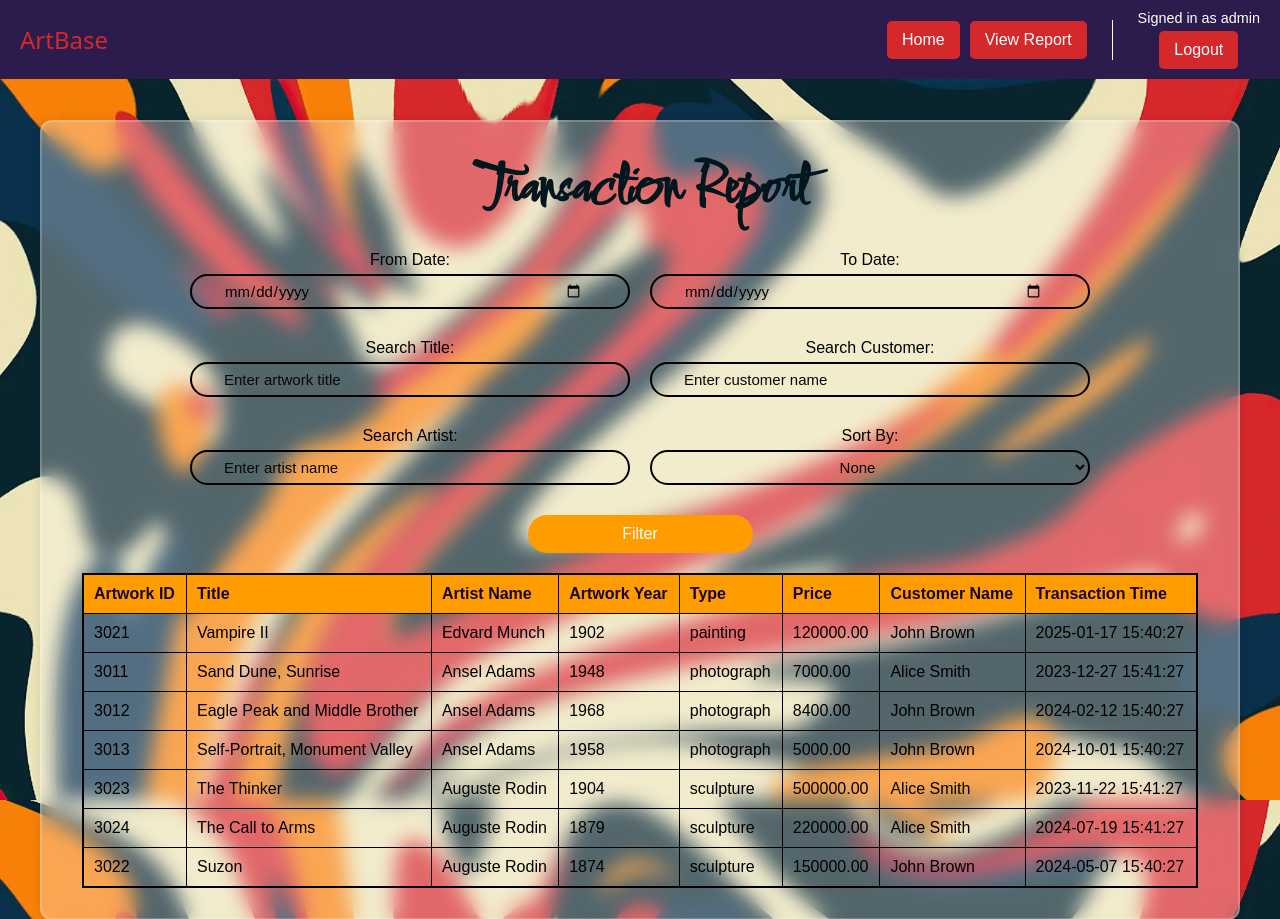
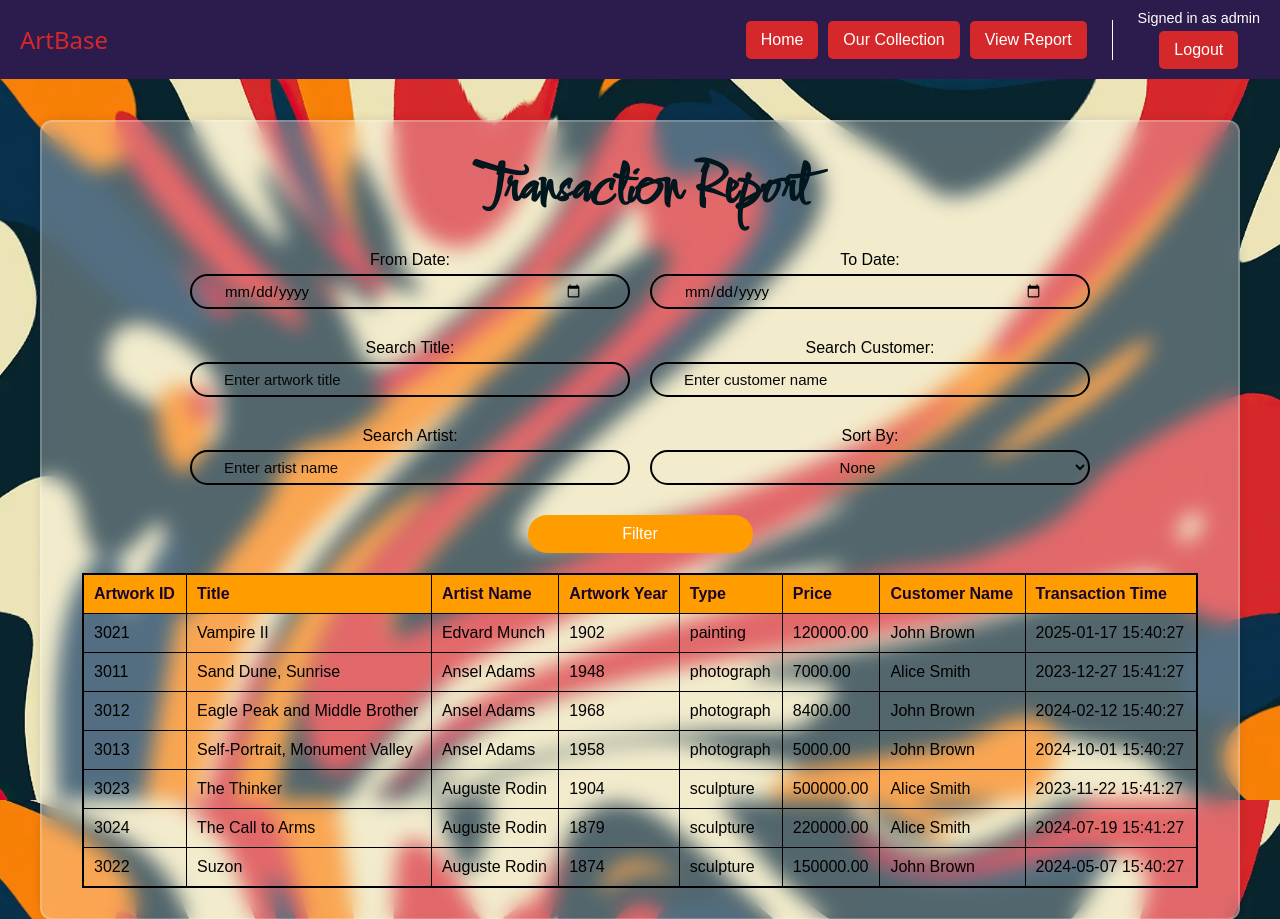
Before and after one commit to InvinQueste/Gallery-Database-Software, a PHP site: page /report.php in a window 1280 px wide. Shown: the top 919 px of the page. Run offline with PHP 8.4, Linux system fonts and the light colour scheme; a user stored in the database is signed in; data comes from the database, SQL or seed files in the repository; some web fonts are replaced.

Commit message:
Add collection to admin navbar and restrict admin access to cart

```diff
--- a/cart.php
+++ b/cart.php
@@ -6,6 +6,12 @@ if (!isset($_SESSION['username'])) {
     header("Location: index.php");
     exit();
 }
+
+if ($_SESSION['username']=='admin') {
+    header("Location: adminhome.php");
+    exit();
+}
+
 include('navbar.php');
 
 if (!isset($_SESSION['cart']) || empty($_SESSION['cart'])) {
--- a/navbar.php
+++ b/navbar.php
@@ -22,6 +22,9 @@ $username = $_SESSION['username'] ?? "";
             </a>
         <?php endif; ?>
         <?php if ($username === "admin"): ?>
+            <a href="collection.php">
+                <button>Our Collection</button>
+            </a>
             <a href="report.php">
                 <button>View Report</button>
             </a>
```
